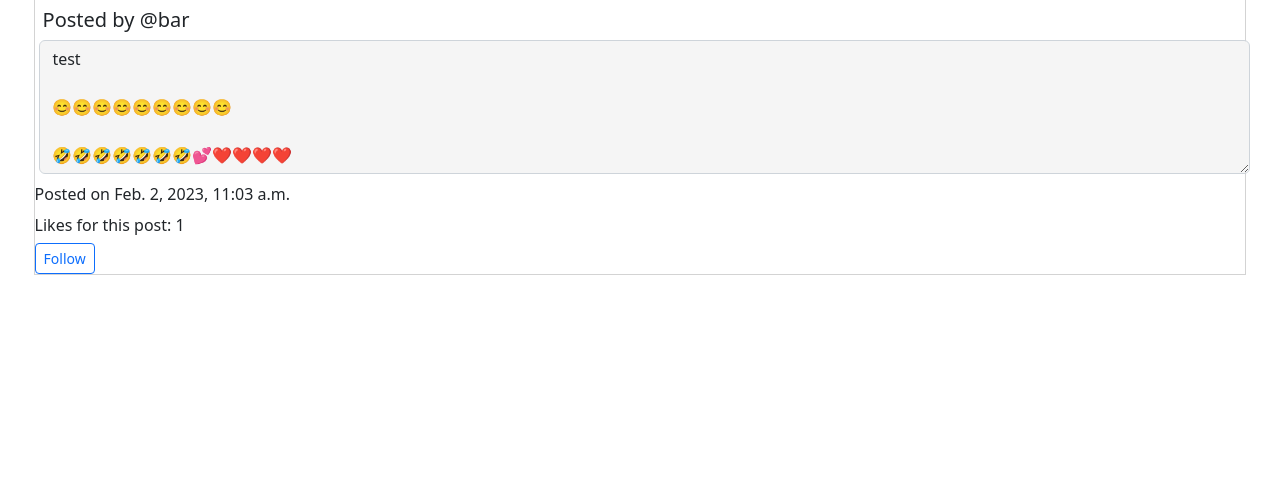
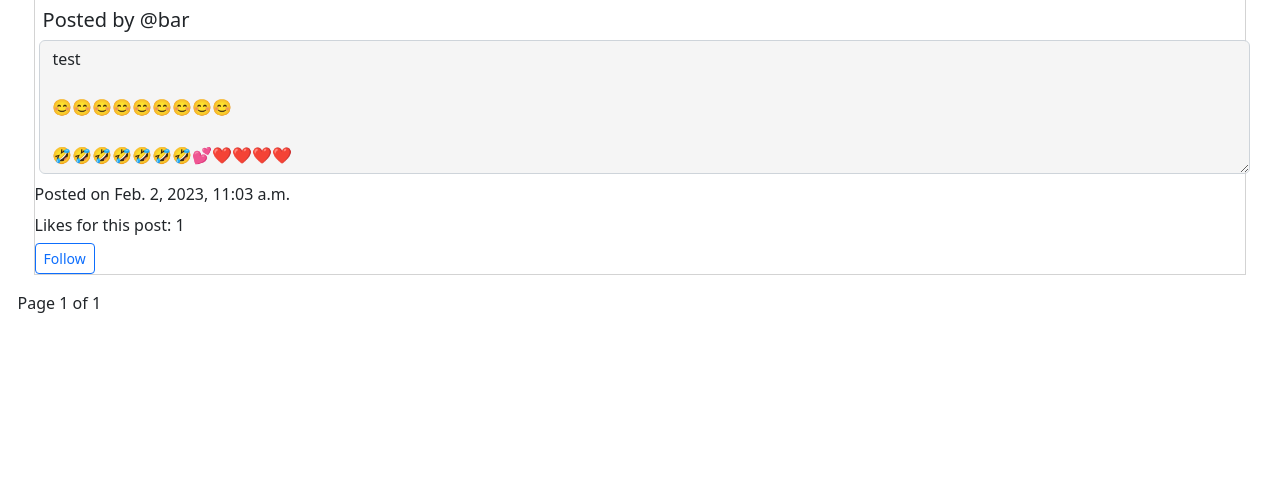
Before and after one commit to techcommdude/network, a Django app: a page that uses network/templates/network/profile.html in a window 1280 px wide. Shown: the part 180-667 px from the top of the page. Run offline with Django 3.2, Linux system fonts and the light colour scheme; a user stored in the database is signed in; data comes from the database, SQL or seed files in the repository.

Commit message:
pagination without bootstrap

```diff
--- a/network/templates/network/following.html
+++ b/network/templates/network/following.html
@@ -26,6 +26,8 @@
     </div>
 
 </div>
+
+
 
 {% empty %}
 <h5>This user is not following anyone.</h5>
@@ -56,4 +58,6 @@
     </span>
 </div>
 
+
+
 {% endblock %}
--- a/network/templates/network/profile.html
+++ b/network/templates/network/profile.html
@@ -61,11 +61,31 @@
 
         </div>
 
+
+
         {% empty %}
         <h5>This user does not have any posts.</h5>
 
 
         {% endfor %}
+
+        <div class="pagination">
+            <span class="step-links">
+                {% if page_obj.has_previous %}
+                    <a href="?page=1">&laquo; first</a>
+                    <a href="?page={{ page_obj.previous_page_number }}">previous</a>
+                {% endif %}
+
+                <span class="current">
+                    Page {{ page_obj.number }} of {{ page_obj.paginator.num_pages }}
+                </span>
+
+                {% if page_obj.has_next %}
+                    <a href="?page={{ page_obj.next_page_number }}">next</a>
+                    <a href="?page={{ page_obj.paginator.num_pages }}">last &raquo;</a>
+                {% endif %}
+            </span>
+        </div>
 
 
         {% endblock %}
--- a/network/views.py
+++ b/network/views.py
@@ -355,6 +355,17 @@ def getProfile(request, username):
     try:
         posts = Posts.objects.filter(creator=profileUser)
         postsUser = posts.order_by('-createdDate')
+
+          # Pagination details.
+        postsPagination = postsUser
+            # Show this many postings per page.
+        paginator = Paginator(postsPagination, 2)
+
+        page_number = request.GET.get('page', '1')
+        page_obj = paginator.get_page(page_number)
+
+
+
         noListings = False
     except Posts.DoesNotExist:
         print("blah")
@@ -397,9 +408,9 @@ def getProfile(request, username):
 
     if followObject == False:
         # This one does not return the users that are following and followers.  May or may not use that.
-        return render(request, "network/profile.html", {"noListings": noListings, "postings": postsUser, "countFollowers": countFollowers, "countFollowing": countFollowing, "isFollowing": isFollowing})
+        return render(request, "network/profile.html", {"page_obj": page_obj,"noListings": noListings, "postings": postsUser, "countFollowers": countFollowers, "countFollowing": countFollowing, "isFollowing": isFollowing})
     else:
-        return render(request, "network/profile.html", {"noListings": noListings, "postings": postsUser, "countFollowers": countFollowers, "countFollowing": countFollowing, "username": username, "isFollowing": isFollowing})
+        return render(request, "network/profile.html", {"page_obj": page_obj,"noListings": noListings, "postings": postsUser, "countFollowers": countFollowers, "countFollowing": countFollowing, "username": username, "isFollowing": isFollowing})
 
     # This returns a queryset which must be serialized to convert to JSON.
     # currentObjects = Follow.objects.filter(followUser=user_id)
```
Also changed, not shown: README.md.
